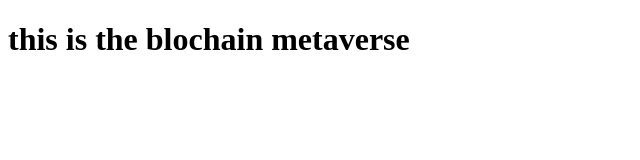
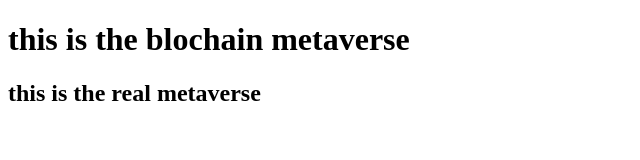
Before and after one commit to dounz/metaverse, a plain HTML site: page index.html in a window 1280 px wide. Shown: the whole page, without its empty margins (0-640 px from the left). Drawn offline with Linux system fonts and the light colour scheme.

Commit message:
metameta

```diff
--- a/index.html
+++ b/index.html
@@ -9,5 +9,6 @@
 </head>
 <body>
 <h1>this is the blochain metaverse</h1>
+<h2>this is the real metaverse</h2>
 </body>
 </html>
```
